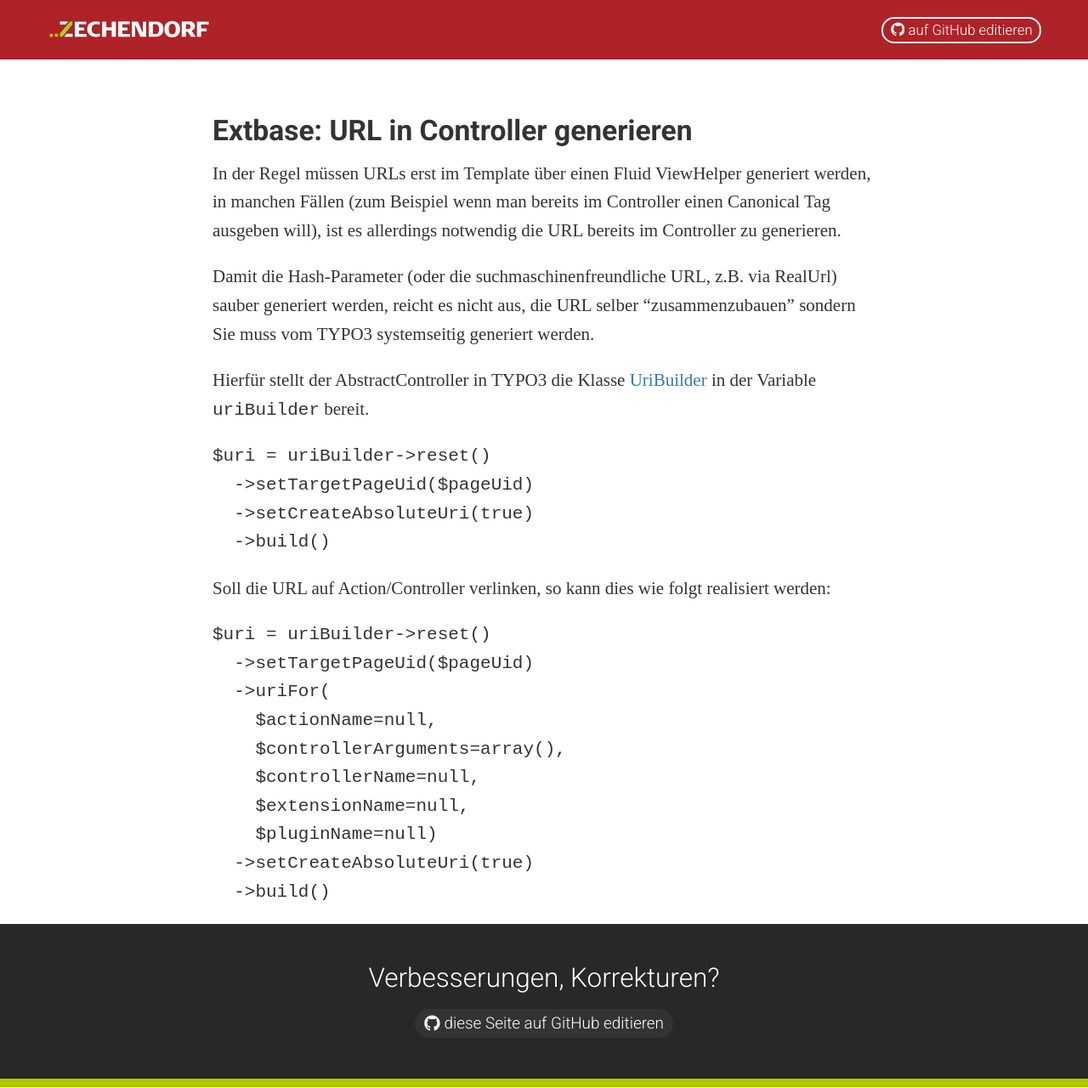
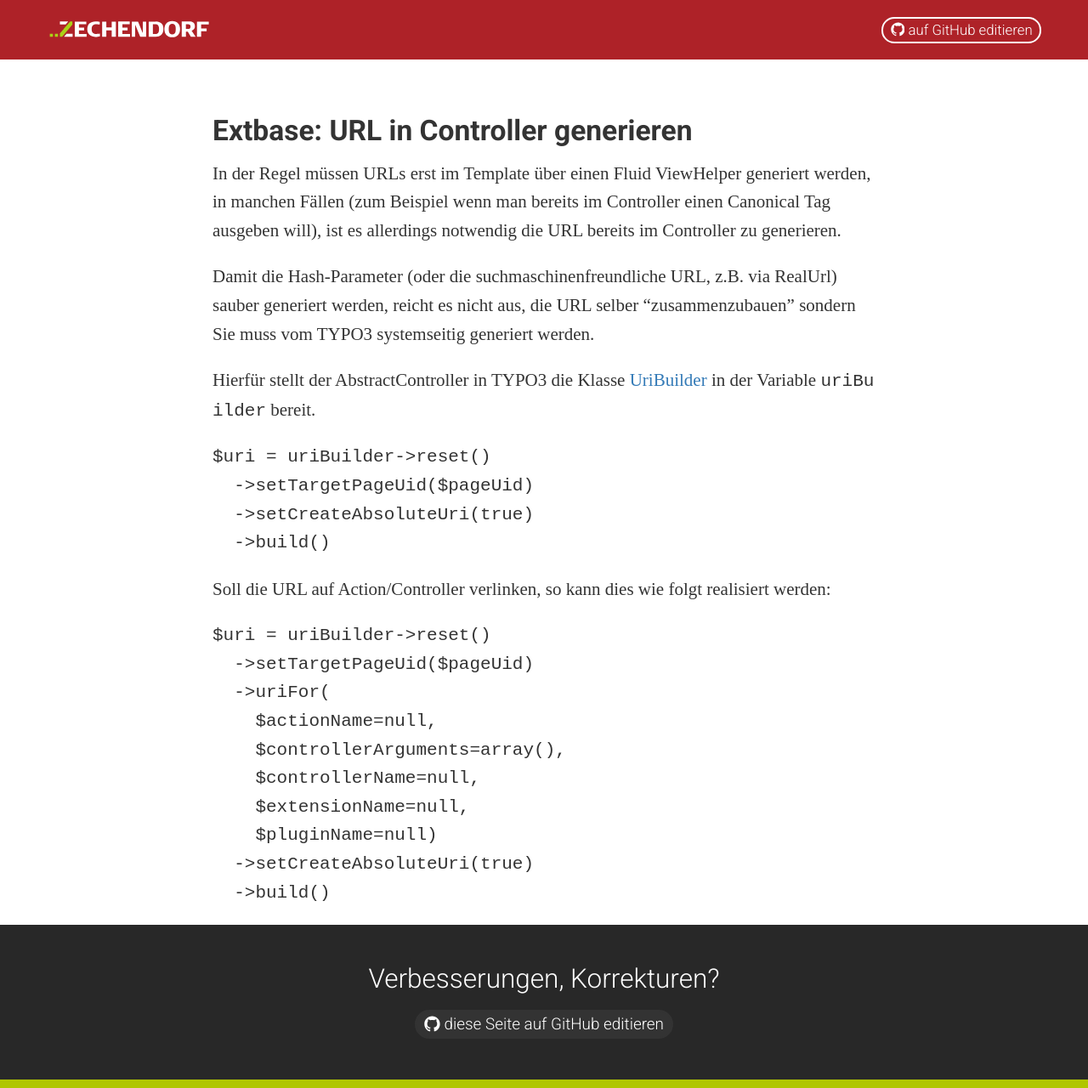
Before and after one commit to zechendorf/zechendorf.github.io, a Jekyll site: the page built from _posts/2016-12-15-extbase-url-in-controller-generieren.markdown, in a window 1280 px wide and 1280 px high. Shown: the whole window at 85% size. Built offline with Jekyll 4.4.1, drawn with Linux system fonts in a browser that asks for light colours; some web fonts are replaced.

Commit message:
code word-break

```diff
--- a/_includes/head.html
+++ b/_includes/head.html
@@ -22,7 +22,7 @@
 		h2{font-size: 1.4em; margin: 1.5em 0 .5em 0;}
 		h3{font-size: 1.2em; margin: 1.5em 0 0.25em 0;}
 		p{margin: 0 0 1em 0;}
-		pre{word-break:break-all;}
+		pre,code{word-break:break-all;}
 		a{color: #337ab7;text-decoration: none;}
 		a:hover,a:focus{color: #333;text-decoration: underline;}
 		header{
```
